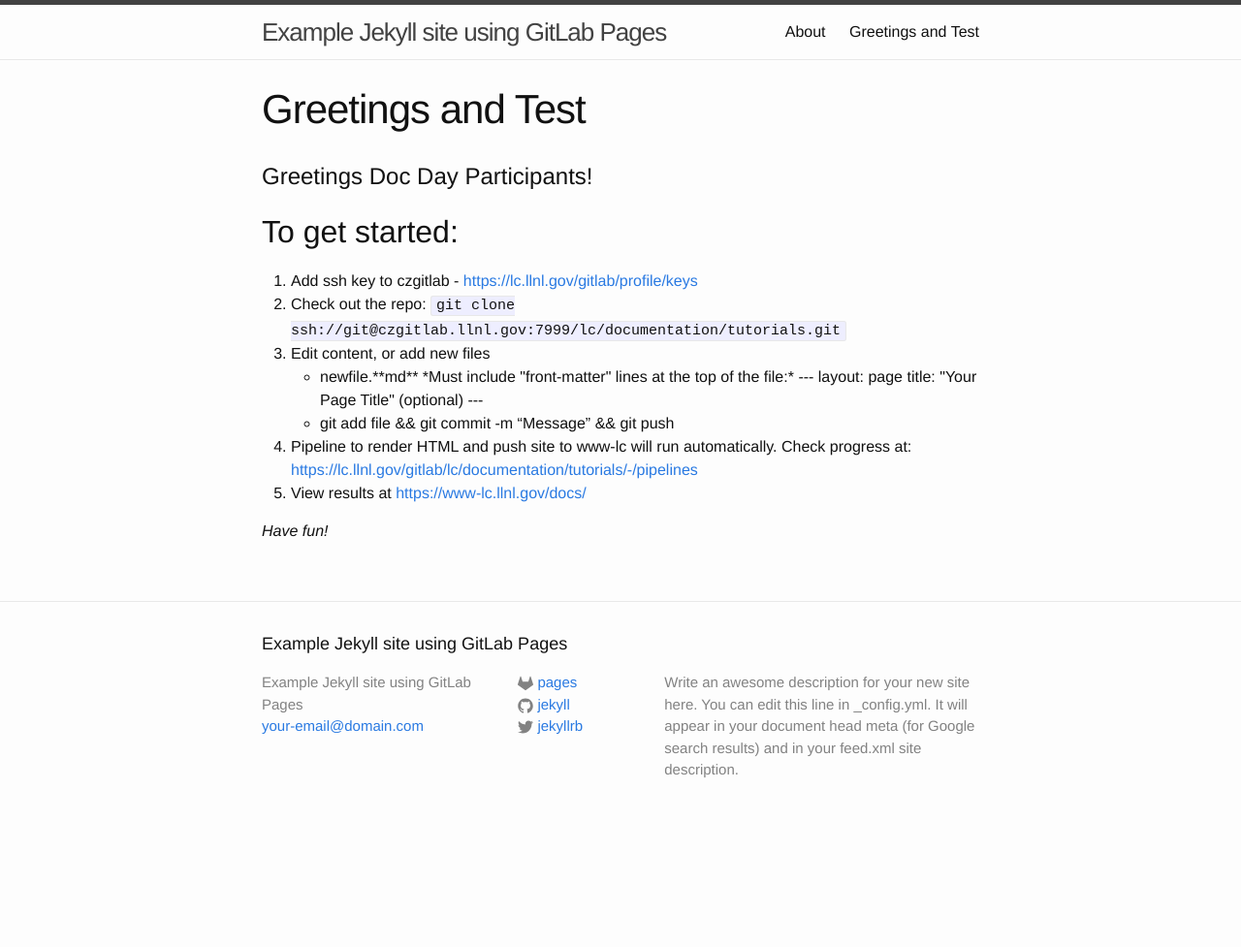
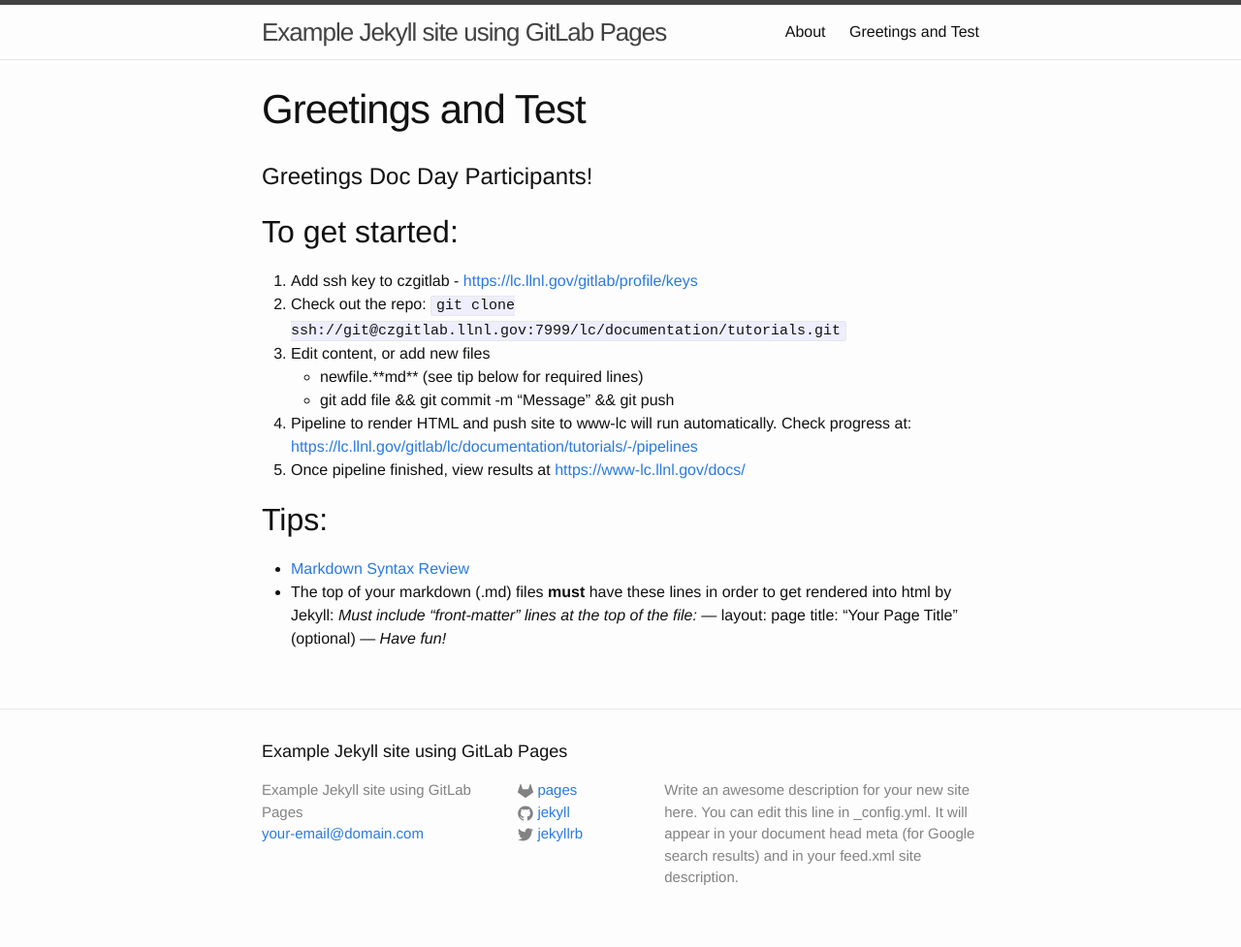
Before and after one commit to LLNL/HPC-Tutorials, a Jekyll site: the page built from long6/index.md, in a window 1280 px wide. Shown: the whole page at 97% size. Built offline with Jekyll 4.4.1, drawn with Linux system fonts in a browser that asks for light colours; before the commit the page ends 900 px from its top, so only the background shows below that.

Commit message:
Fix details in help page

```diff
--- a/long6/index.md
+++ b/long6/index.md
@@ -14,15 +14,19 @@ To get started:
 1. Check out the repo:
 `git clone ssh://git@czgitlab.llnl.gov:7999/lc/documentation/tutorials.git`
 2. Edit content, or add new files
-    - <your-favorite-editor> newfile.**md**
+    - <your-favorite-editor> newfile.**md**  (see tip below for required lines)
+    - git add file && git commit -m "Message" && git push
+3. Pipeline to render HTML and push site to www-lc will run automatically. Check progress at:
+[https://lc.llnl.gov/gitlab/lc/documentation/tutorials/-/pipelines](https://lc.llnl.gov/gitlab/lc/documentation/tutorials/-/pipelines)
+4. Once pipeline finished, view results at [https://www-lc.llnl.gov/docs/](https://www-lc.llnl.gov/docs/)
+
+Tips:
+-----
+* [Markdown Syntax Review](https://www.markdownguide.org/basic-syntax/)
+* The top of your markdown (.md) files **must** have these lines in order to get rendered into html by Jekyll:
 	    *Must include "front-matter" lines at the top of the file:*
 		---
 		layout: page
 		title: "Your Page Title"  (optional)
 		---
-    - git add file && git commit -m "Message" && git push
-3. Pipeline to render HTML and push site to www-lc will run automatically. Check progress at:
-[https://lc.llnl.gov/gitlab/lc/documentation/tutorials/-/pipelines](https://lc.llnl.gov/gitlab/lc/documentation/tutorials/-/pipelines)
-4. View results at [https://www-lc.llnl.gov/docs/](https://www-lc.llnl.gov/docs/)
-
 *Have fun!*
```
